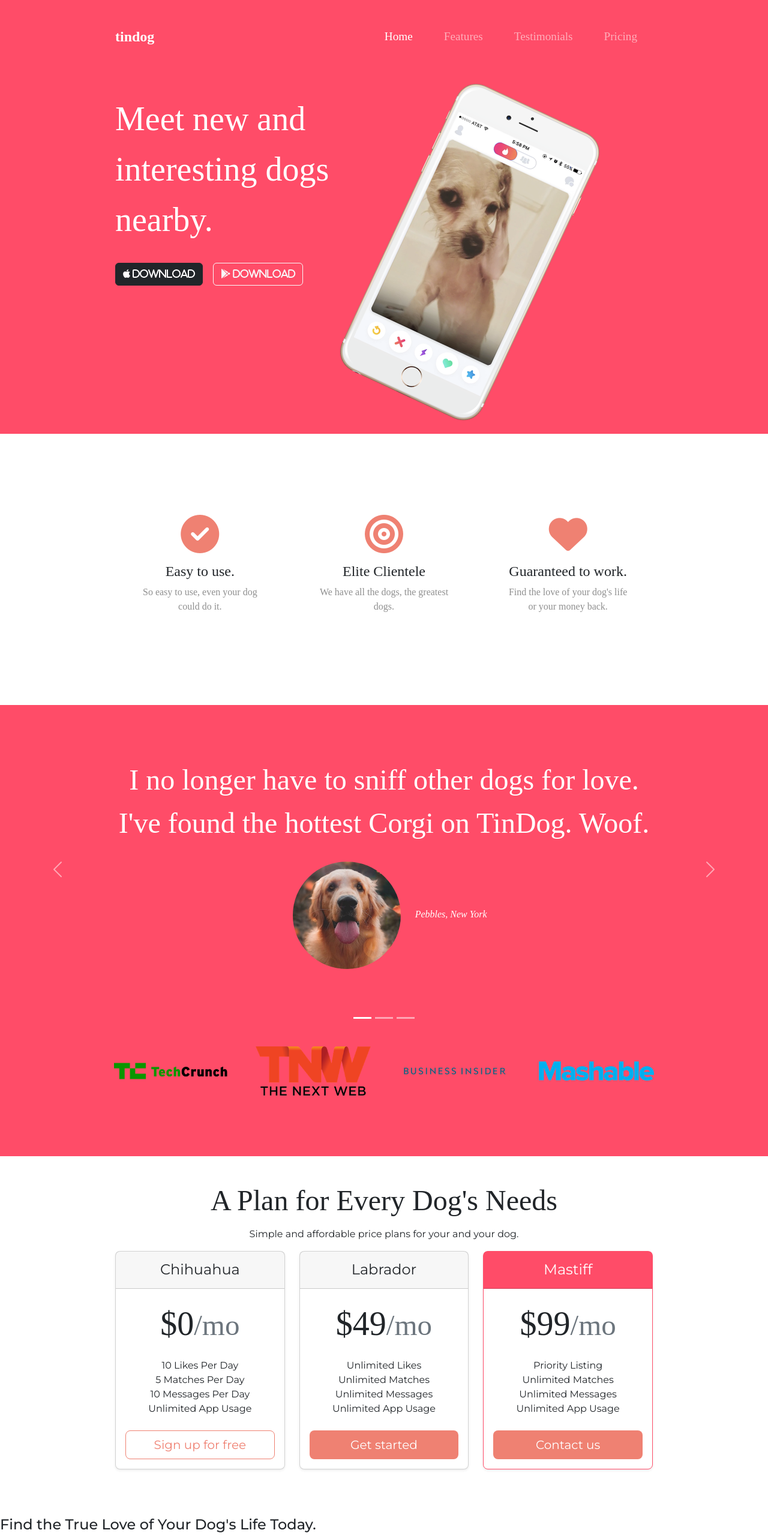
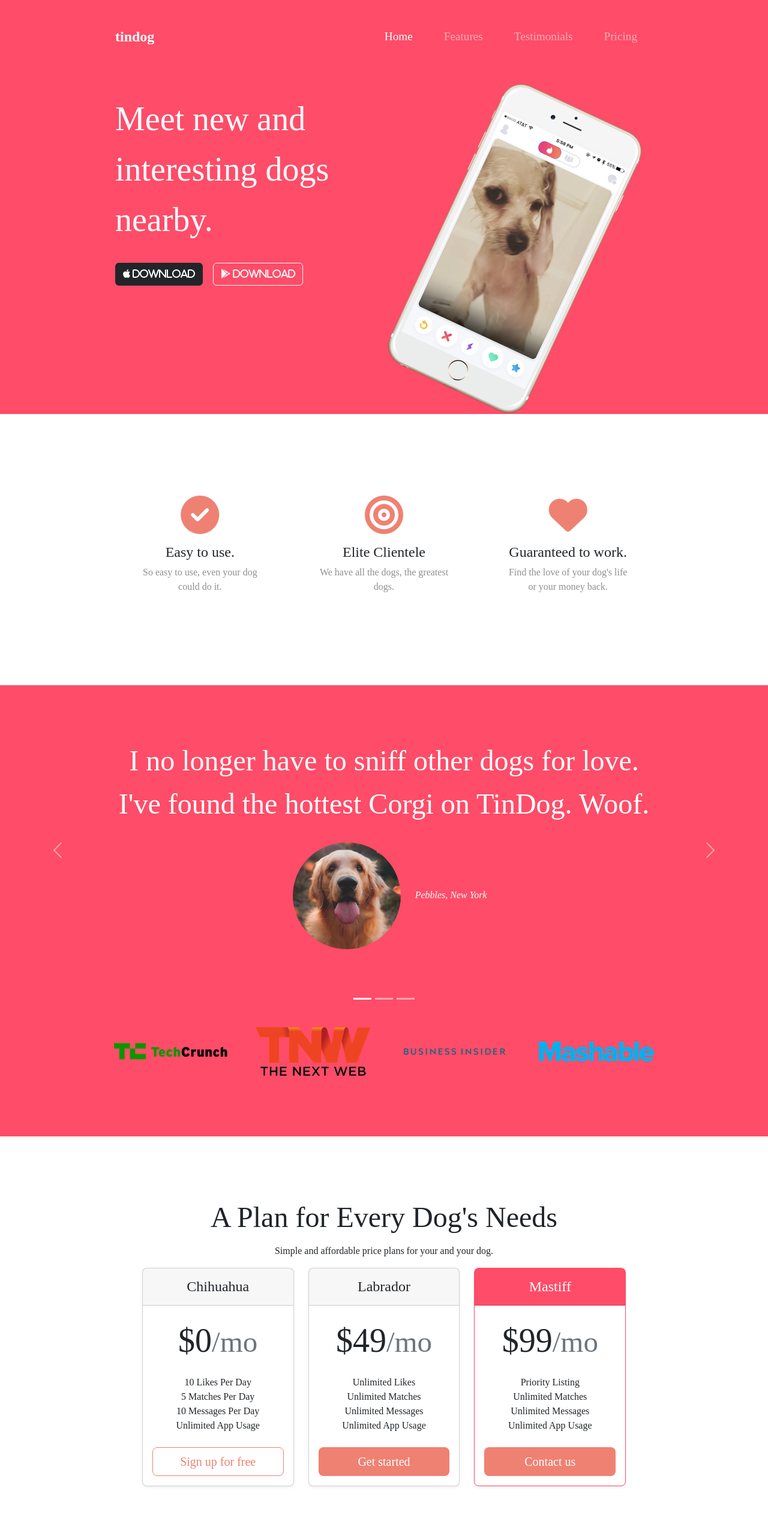
Before and after one commit to felixodette/TinDog, a website: page index.html in a window 1280 px wide. Shown: the top 2560 px of the page at 60% size. Drawn offline with Linux system fonts and the light colour scheme.

Commit message:
Style: Title section picture z-index

```diff
--- a/css/styles.css
+++ b/css/styles.css
@@ -20,7 +20,7 @@ h2 {
 }
 
 .container-fluid {
-  padding: 3% 15%;
+  padding: 3% 15% 15%;
 }
 
 /*Navigation Bar*/
@@ -51,14 +51,19 @@ h2 {
 
 /*Title Image*/
 .iphone {
-  width: 60%;
+  width: 20%;
   transform: rotate(25deg);
+  position: absolute;
+  right: 23%;
 }
 
 /*Feature Section*/
 #features {
   padding: 7% 15%;
   font-family: Montserrat-Bold;
+  background-color: white;
+  position: relative;
+  /*z-index: 1;*/
 }
 
 h3 {
@@ -116,6 +121,16 @@ h3 {
 
 /*Pricing*/
 
+#pricing {
+  padding: 5%;
+  line-height: 1.5;
+  font-family: Montserrat-Bold;
+}
+
+#pricing-header {
+  padding: 10% 0;
+}
+
 .btn-free {
   border-color: #ef8172;
   color: #ef8172;
```
